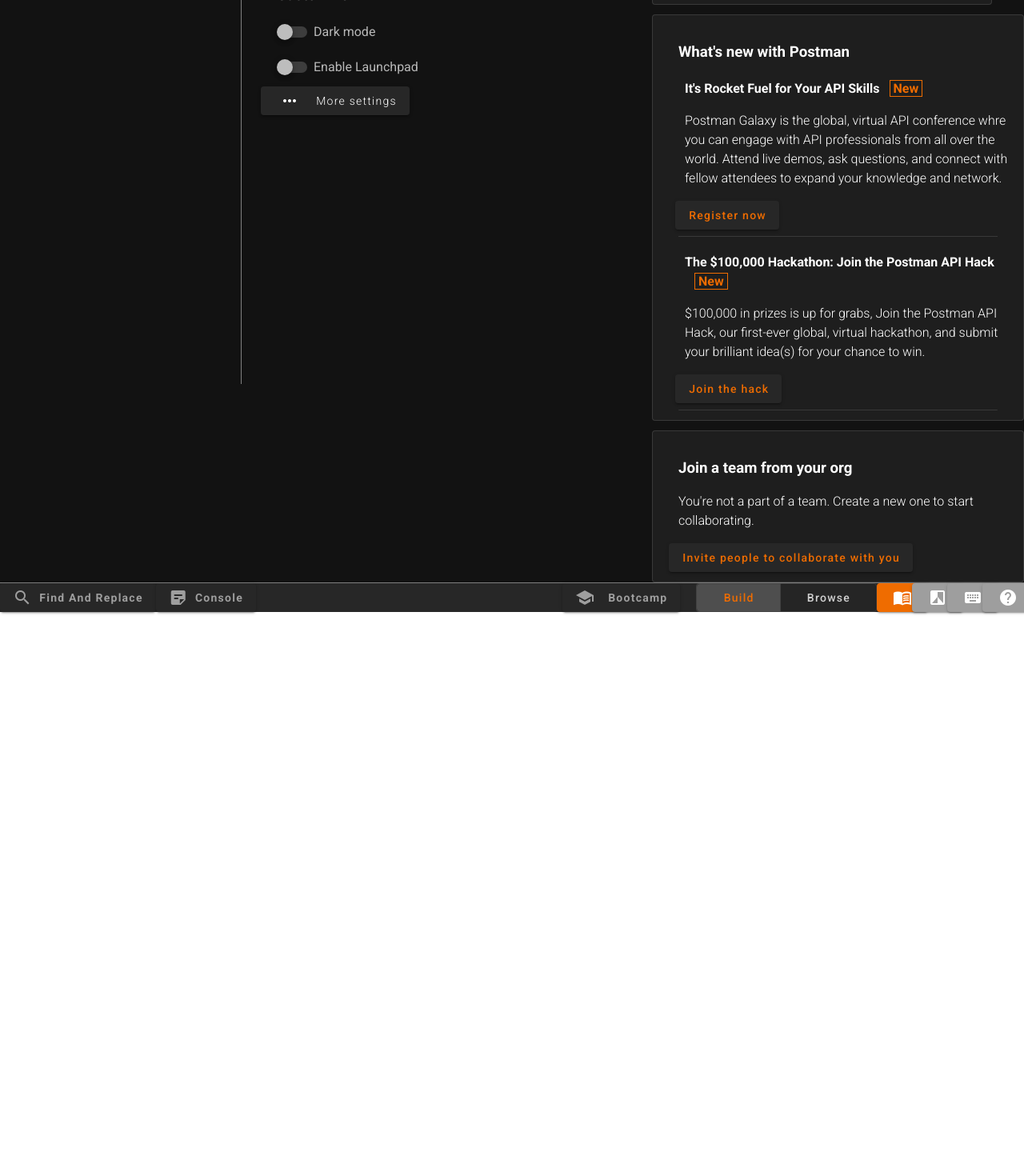
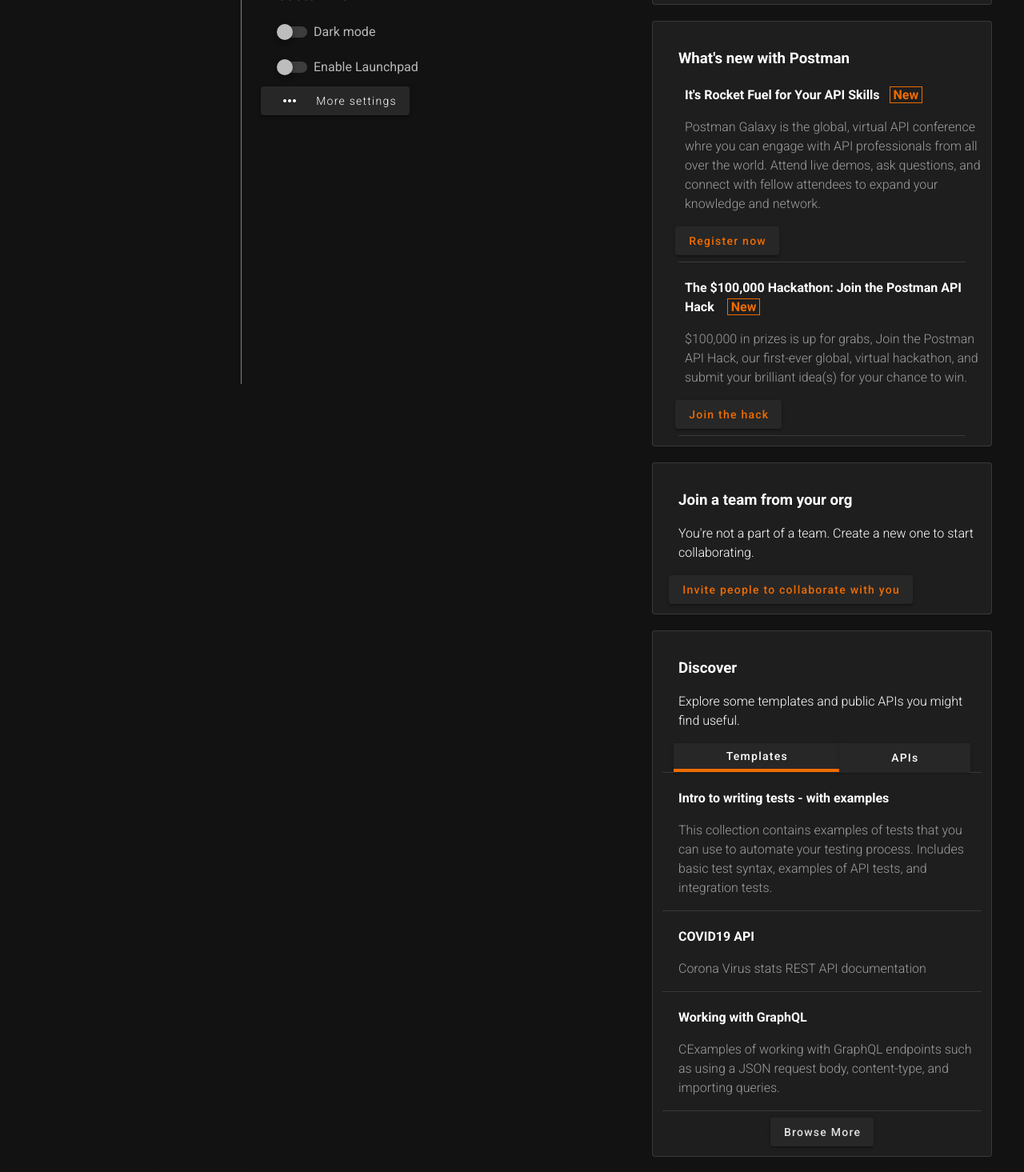
Before and after one commit to Abir-Bouhriz/Postman-UI-Clone, a Vue app: page / in a window 1280 px wide. Shown: the part 780-2245 px from the top of the page at 80% size. Before the commit the page ends 1545 px from the top, so only its background shows below. Built offline with nearby package versions, Linux system fonts and the light colour scheme.

Commit message:
4th card

```diff
--- a/src/views/Home.vue
+++ b/src/views/Home.vue
@@ -177,27 +177,58 @@
                   </v-btn>
                 </div>
               </v-card>
-              <v-card outlined class="mt-3 pa-3">
+              <v-card outlined class="mt-5 mr-10 pa-3">
                 <h3 class="ml-5 mt-5 ">What's new with Postman</h3>
                 <h4 class="mt-5 ml-7">It's Rocket Fuel for Your API Skills<span class="ml-3 orange--text text--darken-3 px-1" style="border:1px solid #EF6C00">New</span></h4>
-                <p class="ml-7 mt-4 font-weight-light">Postman Galaxy is the global, virtual API conference whre you can engage with API professionals from all over the world.
+                <p class="ml-7 mt-4 grey--text font-weight-light">Postman Galaxy is the global, virtual API conference whre you can engage with API professionals from all over the world.
                   Attend live demos, ask questions, and connect with fellow attendees to expand your knowledge and network.
                 </p>
                 <v-btn class="ml-4 orange--text text--darken-3 custom-transform-class text-none"> Register now</v-btn>
                 <v-divider class="mx-5 mt-2"></v-divider>
                 <h4 class="mt-5 ml-7">The $100,000 Hackathon: Join the Postman API Hack <span class="ml-3 orange--text text--darken-3 px-1" style="border:1px solid #EF6C00">New</span></h4>
-                <p class="ml-7 mt-4 font-weight-light">$100,000 in prizes is up for grabs, Join the Postman API Hack, our first-ever global,
+                <p class="ml-7 mt-4 grey--text font-weight-light">$100,000 in prizes is up for grabs, Join the Postman API Hack, our first-ever global,
                   virtual hackathon, and submit your brilliant idea(s) for your chance to win.
                 </p>
                 <v-btn class="ml-4 orange--text text--darken-3 custom-transform-class text-none"> Join the hack</v-btn>
                 <v-divider class="mx-5 mt-2"></v-divider>
               </v-card>
-              <v-card outlined class="mt-3 pa-3">
+              <v-card outlined class="mt-5 mr-10 pa-3">
                 <h3 class="ml-5 mt-5 ">Join a team from your org</h3>
                 <p class="ml-5 mt-4 font-weight-light">You're not a part of a team. Create a new one to start collaborating.
                 </p>
                 <v-btn class="ml-2 orange--text text--darken-3 custom-transform-class text-none"> Invite people to collaborate with you</v-btn>
               </v-card>
+              <v-card outlined class="my-5 mr-10 pa-3">
+                <h3 class="ml-5 mt-5 ">Discover</h3>
+                <p class="ml-5 mt-4 font-weight-light">Explore some templates and public APIs you might find useful.
+                </p>
+                <div class="text-center mt-3">
+              <v-btn tile class="px-16 custom-transform-class text-none" style="border-bottom: 4px solid #EF6C00">
+                Templates
+              </v-btn>
+              <v-btn tile class="px-16 custom-transform-class text-none">
+                APIs
+              </v-btn>
+              <v-divider></v-divider>
+                </div>
+                 <h4 class="ml-5 mt-5 ">Intro to writing tests - with examples</h4>
+                <p class="ml-5 mt-4 grey--text font-weight-light">This collection contains examples of tests that you can use to automate your
+                   testing process. Includes basic test syntax, examples of API tests, and integration tests.
+                </p>
+                <v-divider></v-divider>
+                <h4 class="ml-5 mt-5 ">COVID19 API</h4>
+                <p class="ml-5 mt-4 grey--text font-weight-light">Corona Virus stats REST API documentation
+                </p>
+                <v-divider></v-divider>
+                <h4 class="ml-5 mt-5 ">Working with GraphQL
+</h4>
+                <p class="ml-5 mt-4 grey--text font-weight-light">CExamples of working with GraphQL endpoints such as using a JSON request body, content-type, and importing queries.
+                </p>
+                <v-divider></v-divider>
+                <div class="text-center">
+                  <v-btn class="mt-2 text-capitalize grey--text text--lighten-2">Browse More</v-btn>
+                </div>
+                </v-card>
             </v-col>
           </v-row>
         </v-col>
```
